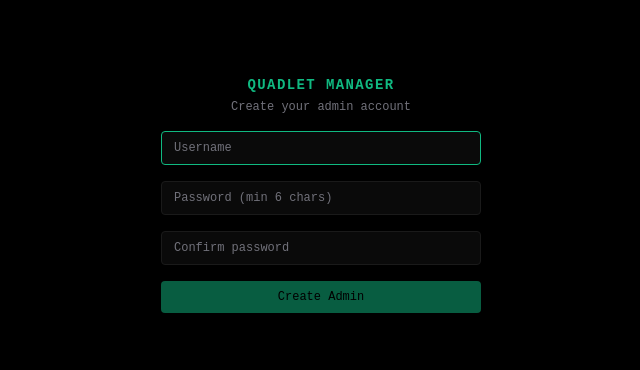
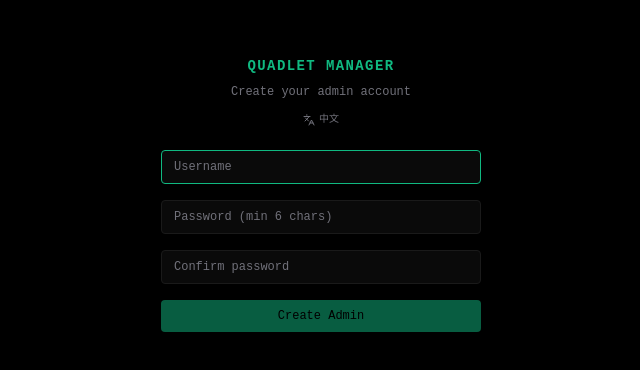
Before and after one commit to NoNameCanUse9/quadlet_manager, a React (Vite) app in the folder web/: page /init in a window 1280 px wide. Shown: the part 206-576 px from the top of the page, without its empty margins (319-959 px from the left). Built offline with nearby package versions, Linux system fonts and the light colour scheme; no server answers.

Commit message:
feat: add language toggle to login and init pages

```diff
--- a/web/src/pages/InitPage.tsx
+++ b/web/src/pages/InitPage.tsx
@@ -1,6 +1,8 @@
 import { useState } from 'react'
 import { useNavigate } from 'react-router'
 import { useAuth } from '@/store/useAuth'
+import { Languages } from 'lucide-react'
+import i18n from '@/i18n'
 
 export function InitPage() {
   const navigate = useNavigate()
@@ -8,6 +10,8 @@ export function InitPage() {
   const [username, setUsername] = useState('')
   const [password, setPassword] = useState('')
   const [confirm, setConfirm] = useState('')
+
+  const isZh = i18n.language === 'zh'
 
   const handleSubmit = async (e: React.FormEvent) => {
     e.preventDefault()
@@ -18,14 +22,29 @@ export function InitPage() {
     } catch {}
   }
 
+  const toggleLang = () => {
+    const next = isZh ? 'en' : 'zh'
+    i18n.changeLanguage(next)
+  }
+
   return (
     <div className="min-h-screen flex items-center justify-center bg-background">
       <form onSubmit={handleSubmit} className="w-80 space-y-4">
-        <div className="text-center space-y-1">
+        <div className="text-center space-y-2">
           <h1 className="text-sm font-bold tracking-widest text-accent uppercase">
             Quadlet Manager
           </h1>
-          <p className="text-xs text-text-muted">Create your admin account</p>
+          <p className="text-xs text-text-muted">
+            {isZh ? '创建管理员账号' : 'Create your admin account'}
+          </p>
+          <button
+            type="button"
+            onClick={toggleLang}
+            className="inline-flex items-center gap-1 px-2 py-1 text-[10px] text-text-muted hover:text-text-primary transition-colors"
+          >
+            <Languages size={12} />
+            {isZh ? 'English' : '中文'}
+          </button>
         </div>
         {error && (
           <div className="text-xs text-danger bg-red-500/10 border border-red-500/20 rounded px-3 py-2">
@@ -36,7 +55,7 @@ export function InitPage() {
           type="text"
           value={username}
           onChange={(e) => setUsername(e.target.value)}
-          placeholder="Username"
+          placeholder={isZh ? '用户名' : 'Username'}
           className="w-full bg-surface border border-border rounded px-3 py-2 text-xs text-text-primary placeholder:text-text-muted focus:outline-none focus:border-accent"
           autoFocus
         />
@@ -44,14 +63,14 @@ export function InitPage() {
           type="password"
           value={password}
           onChange={(e) => setPassword(e.target.value)}
-          placeholder="Password (min 6 chars)"
+          placeholder={isZh ? '密码（至少6位）' : 'Password (min 6 chars)'}
           className="w-full bg-surface border border-border rounded px-3 py-2 text-xs text-text-primary placeholder:text-text-muted focus:outline-none focus:border-accent"
         />
         <input
           type="password"
           value={confirm}
           onChange={(e) => setConfirm(e.target.value)}
-          placeholder="Confirm password"
+          placeholder={isZh ? '确认密码' : 'Confirm password'}
           className="w-full bg-surface border border-border rounded px-3 py-2 text-xs text-text-primary placeholder:text-text-muted focus:outline-none focus:border-accent"
         />
         <button
@@ -59,7 +78,7 @@ export function InitPage() {
           disabled={loading || password !== confirm || password.length < 6}
           className="w-full bg-accent text-background py-2 rounded text-xs font-medium hover:bg-accent/90 transition-colors disabled:opacity-50"
         >
-          {loading ? '...' : 'Create Admin'}
+          {loading ? '...' : (isZh ? '创建管理员' : 'Create Admin')}
         </button>
       </form>
     </div>
--- a/web/src/pages/LoginPage.tsx
+++ b/web/src/pages/LoginPage.tsx
@@ -1,8 +1,12 @@
 import { useState } from 'react'
 import { useNavigate } from 'react-router'
+import { useTranslation } from 'react-i18next'
 import { useAuth } from '@/store/useAuth'
+import { Languages } from 'lucide-react'
+import i18n from '@/i18n'
 
 export function LoginPage() {
+  const { t } = useTranslation()
   const navigate = useNavigate()
   const { login, loading, error } = useAuth()
   const [username, setUsername] = useState('')
@@ -16,12 +20,27 @@ export function LoginPage() {
     } catch {}
   }
 
+  const toggleLang = () => {
+    const next = i18n.language === 'en' ? 'zh' : 'en'
+    i18n.changeLanguage(next)
+  }
+
   return (
     <div className="min-h-screen flex items-center justify-center bg-background">
       <form onSubmit={handleSubmit} className="w-80 space-y-4">
-        <h1 className="text-sm font-bold tracking-widest text-accent uppercase text-center">
-          Quadlet Manager
-        </h1>
+        <div className="text-center space-y-2">
+          <h1 className="text-sm font-bold tracking-widest text-accent uppercase">
+            Quadlet Manager
+          </h1>
+          <button
+            type="button"
+            onClick={toggleLang}
+            className="inline-flex items-center gap-1 px-2 py-1 text-[10px] text-text-muted hover:text-text-primary transition-colors"
+          >
+            <Languages size={12} />
+            {i18n.language === 'en' ? '中文' : 'English'}
+          </button>
+        </div>
         {error && (
           <div className="text-xs text-danger bg-red-500/10 border border-red-500/20 rounded px-3 py-2">
             {error}
@@ -31,7 +50,7 @@ export function LoginPage() {
           type="text"
           value={username}
           onChange={(e) => setUsername(e.target.value)}
-          placeholder="Username"
+          placeholder={t('settings.language') === '语言' ? '用户名' : 'Username'}
           className="w-full bg-surface border border-border rounded px-3 py-2 text-xs text-text-primary placeholder:text-text-muted focus:outline-none focus:border-accent"
           autoFocus
         />
@@ -39,7 +58,7 @@ export function LoginPage() {
           type="password"
           value={password}
           onChange={(e) => setPassword(e.target.value)}
-          placeholder="Password"
+          placeholder={t('settings.language') === '语言' ? '密码' : 'Password'}
           className="w-full bg-surface border border-border rounded px-3 py-2 text-xs text-text-primary placeholder:text-text-muted focus:outline-none focus:border-accent"
         />
         <button
@@ -47,7 +66,7 @@ export function LoginPage() {
           disabled={loading}
           className="w-full bg-accent text-background py-2 rounded text-xs font-medium hover:bg-accent/90 transition-colors disabled:opacity-50"
         >
-          {loading ? '...' : 'Login'}
+          {loading ? '...' : (i18n.language === 'zh' ? '登录' : 'Login')}
         </button>
       </form>
     </div>
```
